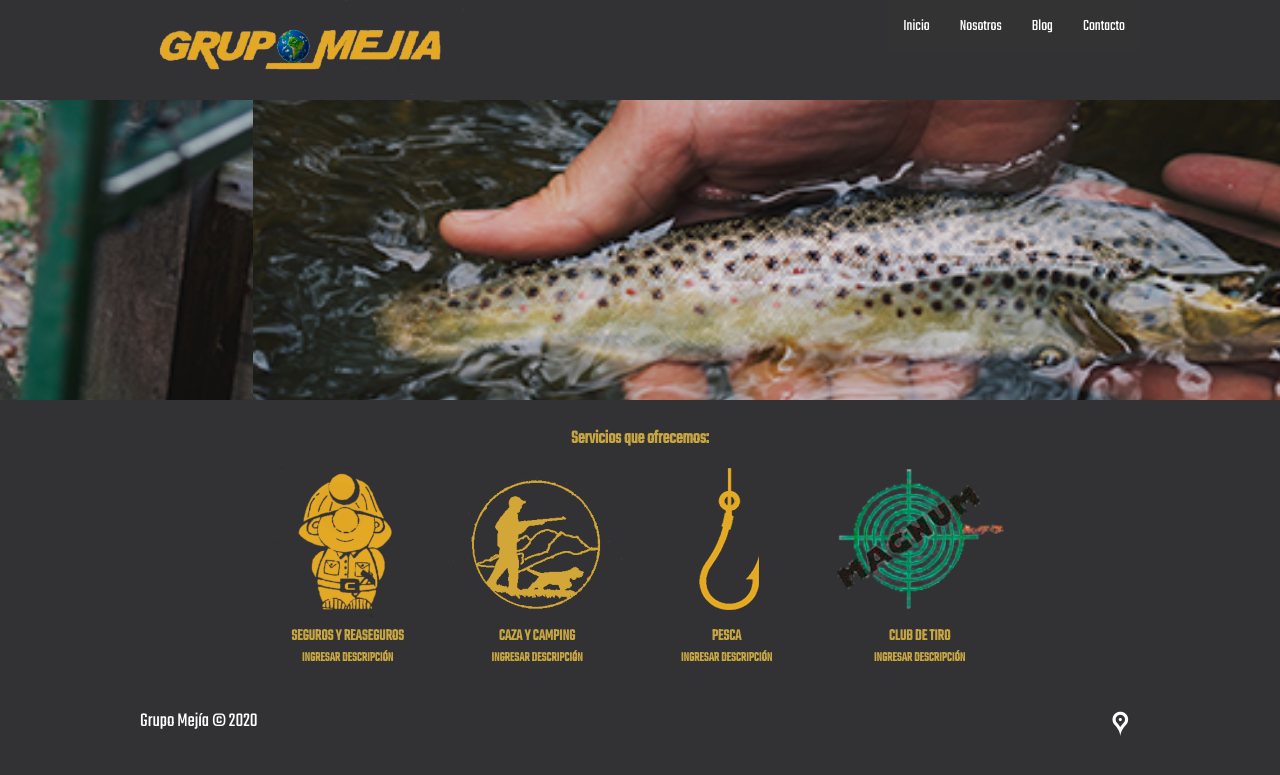
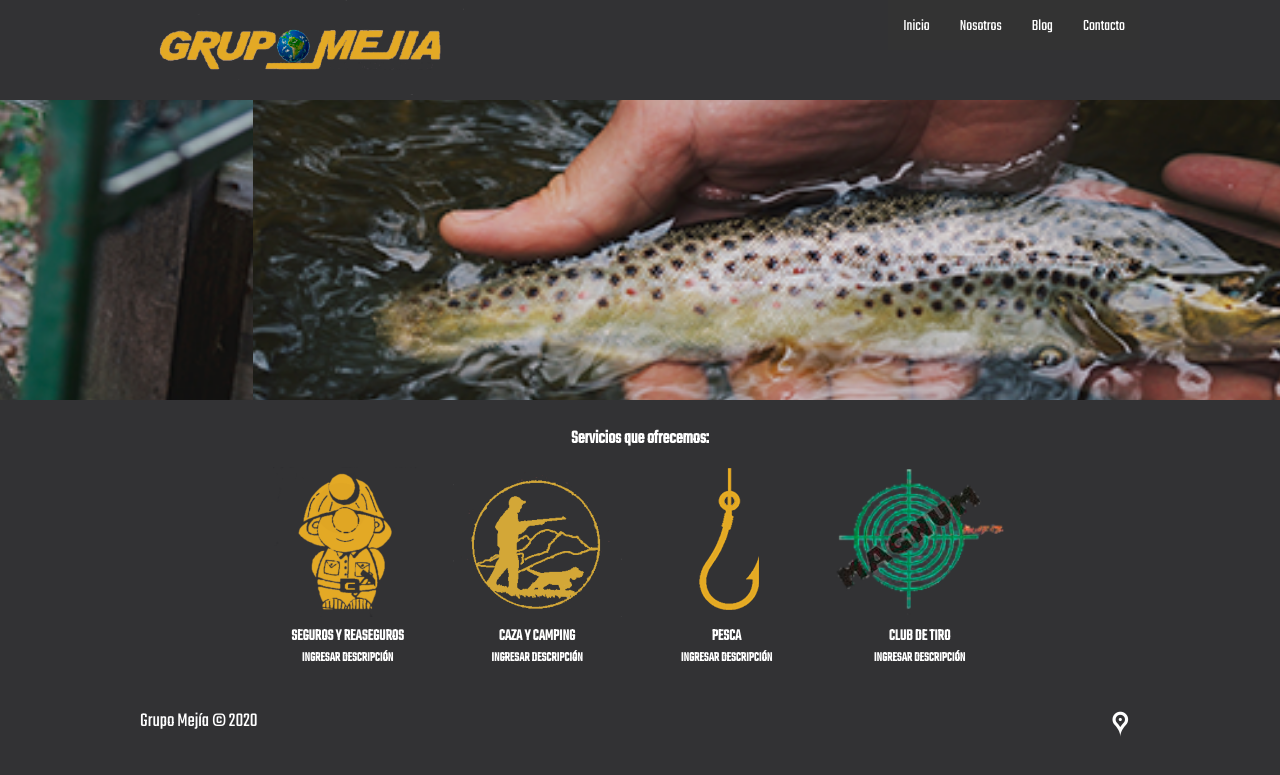
Before and after one commit to sousxxnhavv/sousxxnhavv.github.io, a plain HTML site: page index.html in a window 1280 px wide. Drawn offline with Linux system fonts and the light colour scheme.

Commit message:
Update estilos1.css

```diff
--- a/css/estilos1.css
+++ b/css/estilos1.css
@@ -58,7 +58,7 @@ body{
 	font-family: 'Lobster', cursive;
 font-family: 'Teko', sans-serif;
 background-color: #323234;
- color:rgb(198,165,66);
+ color:#fff;
 }
 
 header{
```
